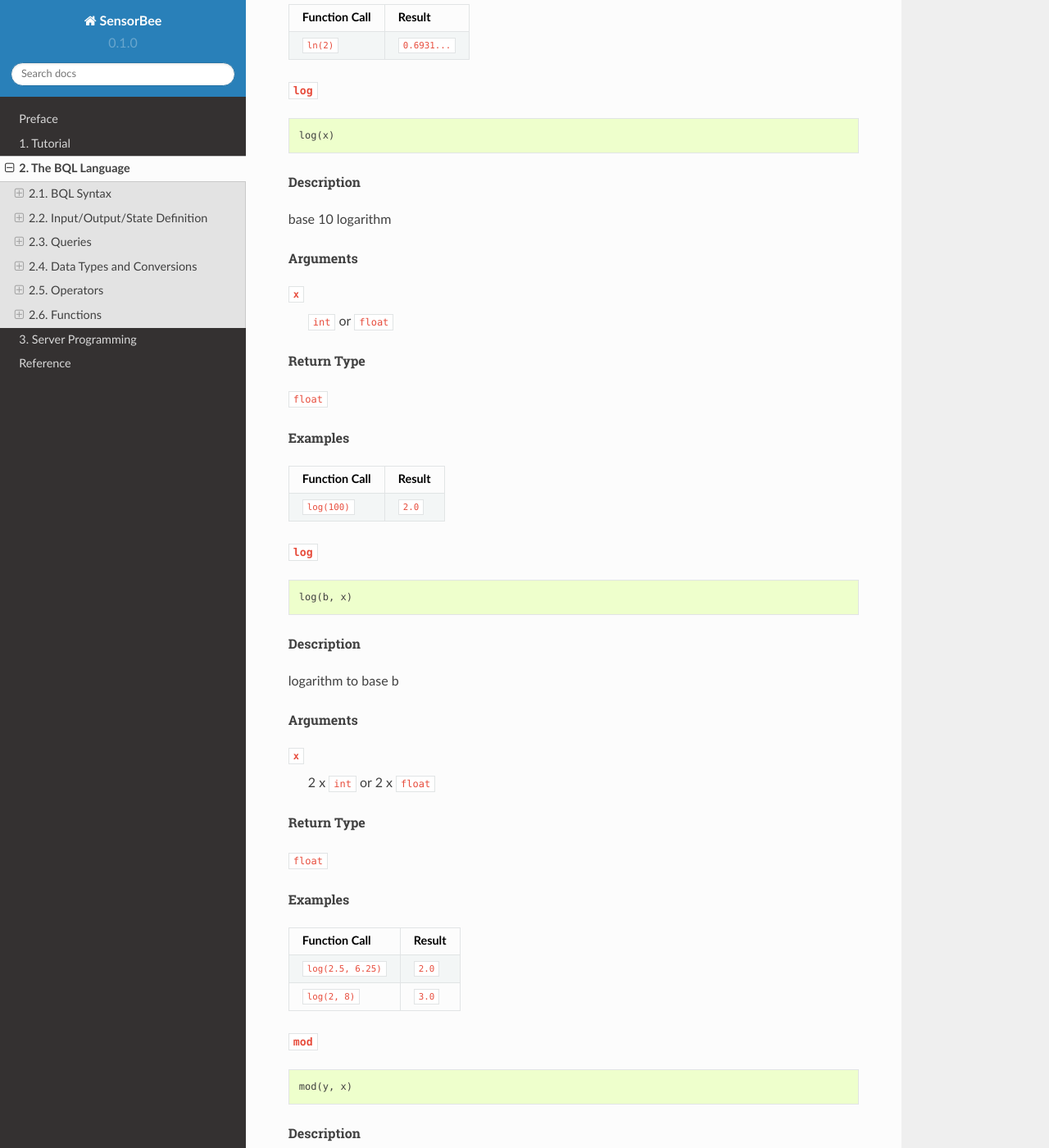
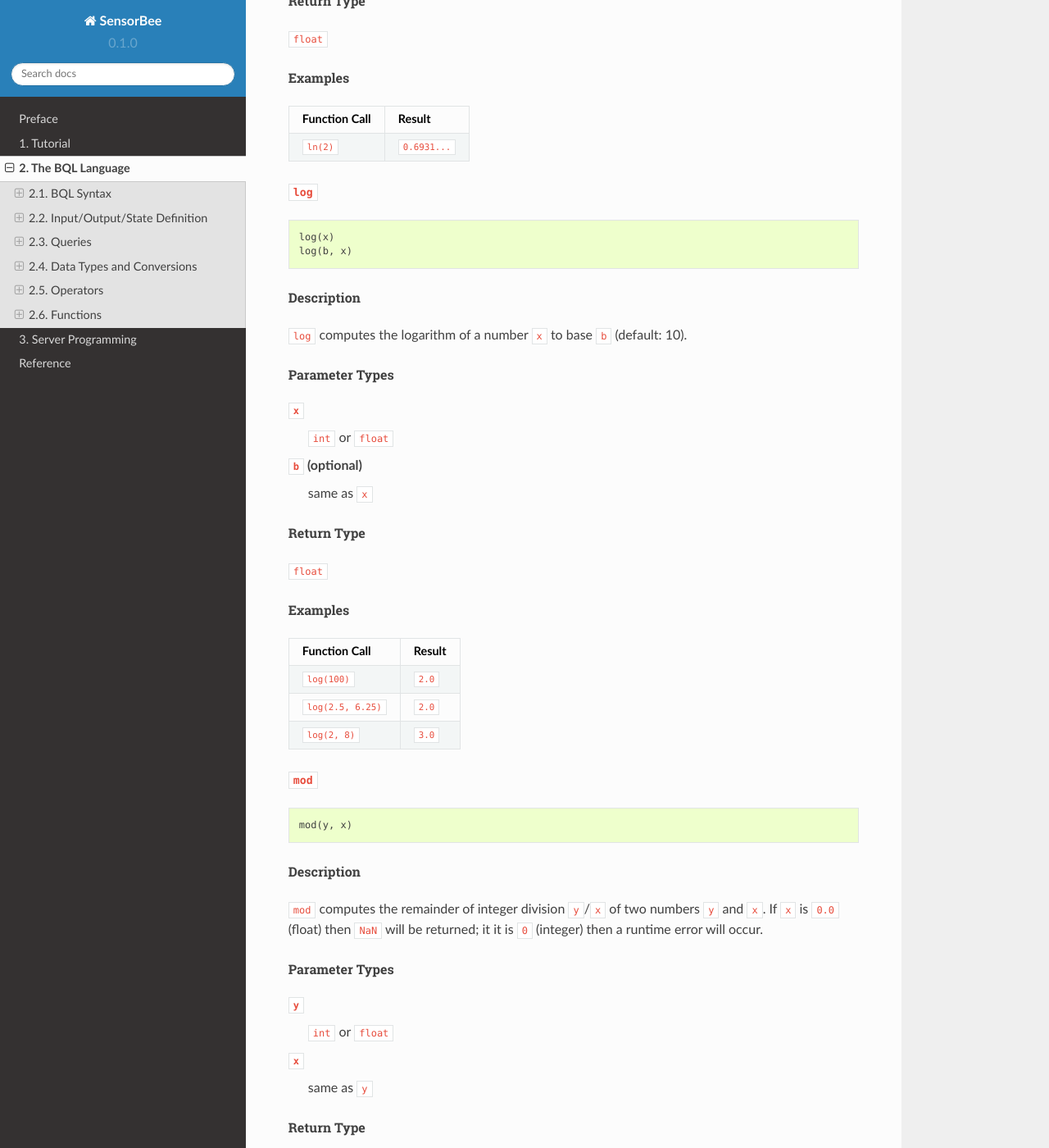
Before and after one commit to sensorbee/docs, a Sphinx documentation site: the page built from source/bql.rst, in a window 1280 px wide and 1400 px high, scrolled down 52704 px. Shown: the whole window at 82% size. Built offline with Sphinx 7.4.7 and the Read the Docs theme 2.0.0, drawn with Linux system fonts in a browser that asks for light colours; some of the changed text lies outside the part shown.

Commit message:
started to fix function descriptions

```diff
--- a/source/bql/function-reference.rst
+++ b/source/bql/function-reference.rst
@@ -16,10 +16,10 @@
 Description
 """""""""""
 
-absolute value
-
-Arguments
-"""""""""
+``abs`` computes the absolute value of a number.
+
+Parameter Types
+"""""""""""""""
 
 ``x``
     ``int`` or ``float``
@@ -49,10 +49,10 @@
 Description
 """""""""""
 
-cube root
-
-Arguments
-"""""""""
+``cbrt`` computes the cube root of a number.
+
+Parameter Types
+"""""""""""""""
 
 ``x``
     ``int`` or ``float``
@@ -85,10 +85,10 @@
 Description
 """""""""""
 
-smallest integer not less than argument
-
-Arguments
-"""""""""
+``ceil`` computes the smallest integer not less than its argument.
+
+Parameter Types
+"""""""""""""""
 
 ``x``
     ``int`` or ``float``
@@ -122,10 +122,10 @@
 Description
 """""""""""
 
-radians to degrees
-
-Arguments
-"""""""""
+``degrees`` computes the smallest integer not less than its argument.
+
+Parameter Types
+"""""""""""""""
 
 ``x``
     ``int`` or ``float``
@@ -157,13 +157,17 @@
 Description
 """""""""""
 
-integer quotient of ``y``/``x``
-
-Arguments
-"""""""""
-
-``x``
-    2 x ``int`` or 2 x ``float``
+``div`` computes the integer quotient ``y``/``x`` of two numbers ``y`` and ``x``.
+If ``x`` is ``0.0`` (float) then ``NaN`` will be returned; it it is ``0`` (integer) then a runtime error will occur.
+
+Parameter Types
+"""""""""""""""
+
+``y``
+    ``int`` or ``float``
+
+``x``
+    same as ``y``
 
 Return Type
 """""""""""
@@ -193,10 +197,10 @@
 Description
 """""""""""
 
-exponential
-
-Arguments
-"""""""""
+``exp`` computes the exponential of a number.
+
+Parameter Types
+"""""""""""""""
 
 ``x``
     ``int`` or ``float``
@@ -227,10 +231,10 @@
 Description
 """""""""""
 
-largest integer not greater than argument
-
-Arguments
-"""""""""
+``floor`` computes the largest integer not greater than its argument.
+
+Parameter Types
+"""""""""""""""
 
 ``x``
     ``int`` or ``float``
@@ -263,10 +267,11 @@
 Description
 """""""""""
 
-natural logarithm
-
-Arguments
-"""""""""
+``ln`` computes the natural logarithm of a number.
+If the parameter is not strictly positive, ``NaN`` is returned.
+
+Parameter Types
+"""""""""""""""
 
 ``x``
     ``int`` or ``float``
@@ -293,52 +298,21 @@
 ::
 
     log(x)
-
-Description
-"""""""""""
-
-base 10 logarithm
-
-Arguments
-"""""""""
+    log(b, x)
+
+Description
+"""""""""""
+
+``log`` computes the logarithm of a number ``x`` to base ``b`` (default: 10).
+
+Parameter Types
+"""""""""""""""
 
 ``x``
     ``int`` or ``float``
 
-Return Type
-"""""""""""
-
-``float``
-
-Examples
-""""""""
-
-+----------------+----------+
-| Function Call  | Result   |
-+================+==========+
-| ``log(100)``   | ``2.0``  |
-+----------------+----------+
-
-
-
-
-``log``
-^^^^^^^
-
-::
-
-    log(b, x)
-
-Description
-"""""""""""
-
-logarithm to base b
-
-Arguments
-"""""""""
-
-``x``
-    2 x ``int`` or 2 x ``float``
+``b`` (optional)
+    same as ``x``
 
 Return Type
 """""""""""
@@ -351,6 +325,8 @@
 +--------------------+----------+
 | Function Call      | Result   |
 +====================+==========+
+| ``log(100)``       | ``2.0``  |
++--------------------+----------+
 | ``log(2.5, 6.25)`` | ``2.0``  |
 +--------------------+----------+
 | ``log(2, 8)``      | ``3.0``  |
@@ -358,6 +334,7 @@
 
 
 
+
 ``mod``
 ^^^^^^^
 
@@ -368,13 +345,17 @@
 Description
 """""""""""
 
-remainder of ``y``/``x``
-
-Arguments
-"""""""""
-
-``x``
-    2 x ``int`` or 2 x ``float``
+``mod`` computes the remainder of integer division ``y``/``x`` of two numbers ``y`` and ``x``.
+If ``x`` is ``0.0`` (float) then ``NaN`` will be returned; it it is ``0`` (integer) then a runtime error will occur.
+
+Parameter Types
+"""""""""""""""
+
+``y``
+    ``int`` or ``float``
+
+``x``
+    same as ``y``
 
 Return Type
 """""""""""
@@ -404,13 +385,7 @@
 Description
 """""""""""
 
-"π" constant
-
-Arguments
-"""""""""
-
-``x``
-    none
+``pi`` returns the π constant (more or less 3.14).
 
 Return Type
 """""""""""
@@ -438,13 +413,16 @@
 Description
 """""""""""
 
-``a`` raised to the power of ``b``
-
-Arguments
-"""""""""
-
-``x``
-    2 x ``int`` or 2 x ``float``
+``power`` computes ``a`` raised to the power of ``b``.
+
+Parameter Types
+"""""""""""""""
+
+``a``
+    ``int`` or ``float``
+
+``b``
+    same as ``a``
 
 Return Type
 """""""""""
@@ -476,8 +454,8 @@
 
 degrees to radians
 
-Arguments
-"""""""""
+Parameter Types
+"""""""""""""""
 
 ``x``
     ``int`` or ``float``
@@ -510,8 +488,8 @@
 
 round to nearest integer
 
-Arguments
-"""""""""
+Parameter Types
+"""""""""""""""
 
 ``x``
     ``int`` or ``float``
@@ -546,8 +524,8 @@
 
 square root
 
-Arguments
-"""""""""
+Parameter Types
+"""""""""""""""
 
 ``x``
     ``int`` or ``float``
@@ -581,8 +559,8 @@
 
 truncate toward zero
 
-Arguments
-"""""""""
+Parameter Types
+"""""""""""""""
 
 ``x``
     ``int`` or ``float``
@@ -619,8 +597,8 @@
 assigned in a histogram having ``count`` equal-width
 buckets spanning the range ``l`` to ``r``; returns
 
-Arguments
-"""""""""
+Parameter Types
+"""""""""""""""
 
 ``x``
     ``x``, ``l``, ``r``: ``int`` or ``float``
@@ -657,8 +635,8 @@
 
 random value in the range :math:`0.0 <= x < 1.0`
 
-Arguments
-"""""""""
+Parameter Types
+"""""""""""""""
 
 ``x``
     none
@@ -682,8 +660,8 @@
 
 set seed (:math:`-1.0 <= x <= 1.0`) for subsequent ``random()`` calls
 
-Arguments
-"""""""""
+Parameter Types
+"""""""""""""""
 
 ``x``
     ``float``
@@ -806,8 +784,8 @@
 
 Number of bits in string
 
-Arguments
-"""""""""
+Parameter Types
+"""""""""""""""
 
 ``x``
     ``string``
@@ -840,8 +818,8 @@
 
 Remove whitespace from the start and end of ``s``
 
-Arguments
-"""""""""
+Parameter Types
+"""""""""""""""
 
 ``x``
     ``string``
@@ -875,8 +853,8 @@
 Remove the longest string consisting only of characters in ``chars``
 from the start and end of ``s``
 
-Arguments
-"""""""""
+Parameter Types
+"""""""""""""""
 
 ``x``
     2 x ``string``
@@ -909,8 +887,8 @@
 
 Number of characters in ``s``
 
-Arguments
-"""""""""
+Parameter Types
+"""""""""""""""
 
 ``x``
     ``string``
@@ -944,8 +922,8 @@
 Concatenate the text representations of all the arguments.
 NULL arguments are ignored.
 
-Arguments
-"""""""""
+Parameter Types
+"""""""""""""""
 
 ``x``
     *n* x ``string``
@@ -979,8 +957,8 @@
 Format arguments according to a format string.
 This function is similar to the Go function ``fmt.Sprintf``.
 
-Arguments
-"""""""""
+Parameter Types
+"""""""""""""""
 
 ``x``
     ``string``, *n* x any
@@ -1013,8 +991,8 @@
 
 Convert ``s`` to lower case
 
-Arguments
-"""""""""
+Parameter Types
+"""""""""""""""
 
 ``x``
     ``string``
@@ -1048,8 +1026,8 @@
 
 Remove whitespace from the start of ``s``
 
-Arguments
-"""""""""
+Parameter Types
+"""""""""""""""
 
 ``x``
     ``string``
@@ -1083,8 +1061,8 @@
 Remove the longest string consisting only of characters in ``chars``
 from the start of ``s``
 
-Arguments
-"""""""""
+Parameter Types
+"""""""""""""""
 
 ``x``
     2 x ``string``
@@ -1117,8 +1095,8 @@
 
 Calculates the MD5 hash of ``s``, returning the result in hexadecimal
 
-Arguments
-"""""""""
+Parameter Types
+"""""""""""""""
 
 ``x``
     ``string``
@@ -1151,8 +1129,8 @@
 
 Number of bytes in ``s``
 
-Arguments
-"""""""""
+Parameter Types
+"""""""""""""""
 
 ``x``
     ``string``
@@ -1185,8 +1163,8 @@
 
 Replace substring
 
-Arguments
-"""""""""
+Parameter Types
+"""""""""""""""
 
 ``x``
     2 x ``string``, ``int``
@@ -1220,8 +1198,8 @@
 
 Replace substring
 
-Arguments
-"""""""""
+Parameter Types
+"""""""""""""""
 
 ``x``
     2 x ``string``, 2 x ``int``
@@ -1254,8 +1232,8 @@
 
 Remove whitespace from the end of ``s``
 
-Arguments
-"""""""""
+Parameter Types
+"""""""""""""""
 
 ``x``
     ``string``
@@ -1289,8 +1267,8 @@
 Remove the longest string consisting only of characters in ``chars``
 from the end of ``s``
 
-Arguments
-"""""""""
+Parameter Types
+"""""""""""""""
 
 ``x``
     2 x ``string``
@@ -1323,8 +1301,8 @@
 
 Calculates the SHA1 hash of ``s``, returning the result in hexadecimal
 
-Arguments
-"""""""""
+Parameter Types
+"""""""""""""""
 
 ``x``
     ``string``
@@ -1357,8 +1335,8 @@
 
 Calculates the SHA256 hash of ``s``, returning the result in hexadecimal
 
-Arguments
-"""""""""
+Parameter Types
+"""""""""""""""
 
 ``x``
     ``string``
@@ -1392,8 +1370,8 @@
 
 Location of specified substring ``t`` in ``s``
 
-Arguments
-"""""""""
+Parameter Types
+"""""""""""""""
 
 ``x``
     2 x ``string``
@@ -1428,8 +1406,8 @@
 Extract substring matching regular expression ``r`` from ``s``.
 See Go ``regexp`` package for details of matching.
 
-Arguments
-"""""""""
+Parameter Types
+"""""""""""""""
 
 ``x``
     2 x ``string``
@@ -1462,8 +1440,8 @@
 
 Extract substring
 
-Arguments
-"""""""""
+Parameter Types
+"""""""""""""""
 
 ``x``
     ``string``, ``int``
@@ -1496,8 +1474,8 @@
 
 Extract substring
 
-Arguments
-"""""""""
+Parameter Types
+"""""""""""""""
 
 ``x``
     ``string``, 2 x ``int``
@@ -1530,8 +1508,8 @@
 
 Convert ``s`` to upper case
 
-Arguments
-"""""""""
+Parameter Types
+"""""""""""""""
 
 ``x``
     ``string``
@@ -1564,8 +1542,8 @@
 
 Signed temporal distance from ``u`` to ``v`` in microseconds
 
-Arguments
-"""""""""
+Parameter Types
+"""""""""""""""
 
 ``x``
     2 x ``timestamp``
@@ -1589,8 +1567,8 @@
 
 Current date and time (changes during statement execution)
 
-Arguments
-"""""""""
+Parameter Types
+"""""""""""""""
 
 ``x``
     none
@@ -1616,8 +1594,8 @@
 Returns the first non-null input parameter
 or NULL if there is no such parameter
 
-Arguments
-"""""""""
+Parameter Types
+"""""""""""""""
 
 ``x``
     *n* x any
@@ -1655,8 +1633,8 @@
 
 input values, including nulls, concatenated into an array
 
-Arguments
-"""""""""
+Parameter Types
+"""""""""""""""
 
 ``x``
     any
@@ -1680,8 +1658,8 @@
 
 the average (arithmetic mean) of all input values
 
-Arguments
-"""""""""
+Parameter Types
+"""""""""""""""
 
 ``x``
     ``int`` or ``float``
@@ -1705,8 +1683,8 @@
 
 true if all input values are true, otherwise false
 
-Arguments
-"""""""""
+Parameter Types
+"""""""""""""""
 
 ``x``
     ``bool``
@@ -1730,8 +1708,8 @@
 
 true if at least one input value is true, otherwise false
 
-Arguments
-"""""""""
+Parameter Types
+"""""""""""""""
 
 ``x``
     ``bool``
@@ -1756,8 +1734,8 @@
 
 number of input rows for which ``x`` is not null
 
-Arguments
-"""""""""
+Parameter Types
+"""""""""""""""
 
 ``x``
     any
@@ -1781,8 +1759,8 @@
 
 number of input rows
 
-Arguments
-"""""""""
+Parameter Types
+"""""""""""""""
 
 ``x``
     none
@@ -1806,8 +1784,8 @@
 
 aggregates name/value pairs as a map
 
-Arguments
-"""""""""
+Parameter Types
+"""""""""""""""
 
 ``x``
     ``string``, any
@@ -1832,8 +1810,8 @@
 
 maximum value of ``x`` across all input values
 
-Arguments
-"""""""""
+Parameter Types
+"""""""""""""""
 
 ``x``
     ``int`` or ``float``
@@ -1858,8 +1836,8 @@
 
 the median of all input values
 
-Arguments
-"""""""""
+Parameter Types
+"""""""""""""""
 
 ``x``
     ``int`` or ``float``
@@ -1883,8 +1861,8 @@
 
 minimum value of ``x`` across all input values
 
-Arguments
-"""""""""
+Parameter Types
+"""""""""""""""
 
 ``x``
     ``int`` or ``float``
@@ -1908,8 +1886,8 @@
 
 input values concatenated into a string, separated by ``sep``
 
-Arguments
-"""""""""
+Parameter Types
+"""""""""""""""
 
 ``x``
     ``string``, ``string`` (scalar)
@@ -1934,8 +1912,8 @@
 
 sum of ``x`` across all input values
 
-Arguments
-"""""""""
+Parameter Types
+"""""""""""""""
 
 ``x``
     ``int`` or ``float``
```
